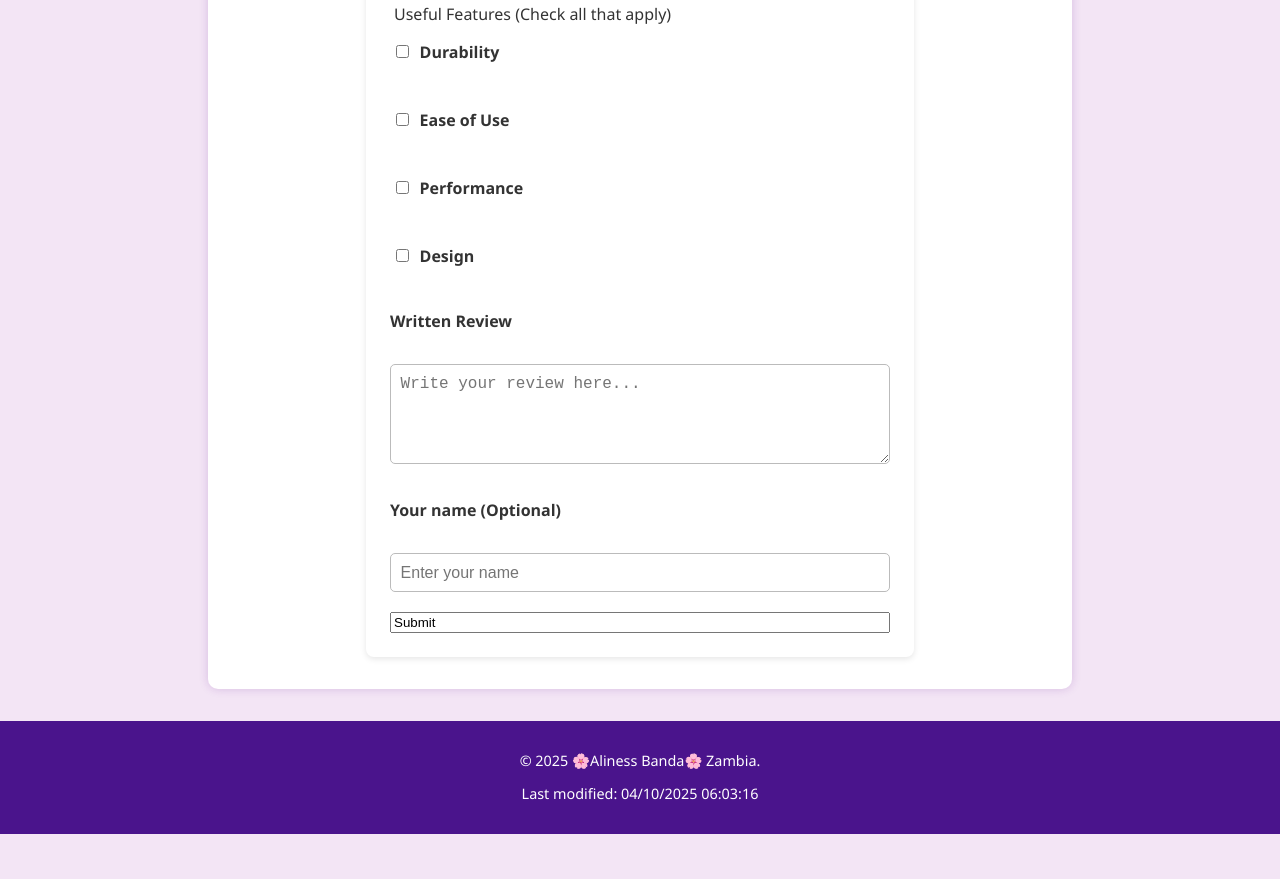
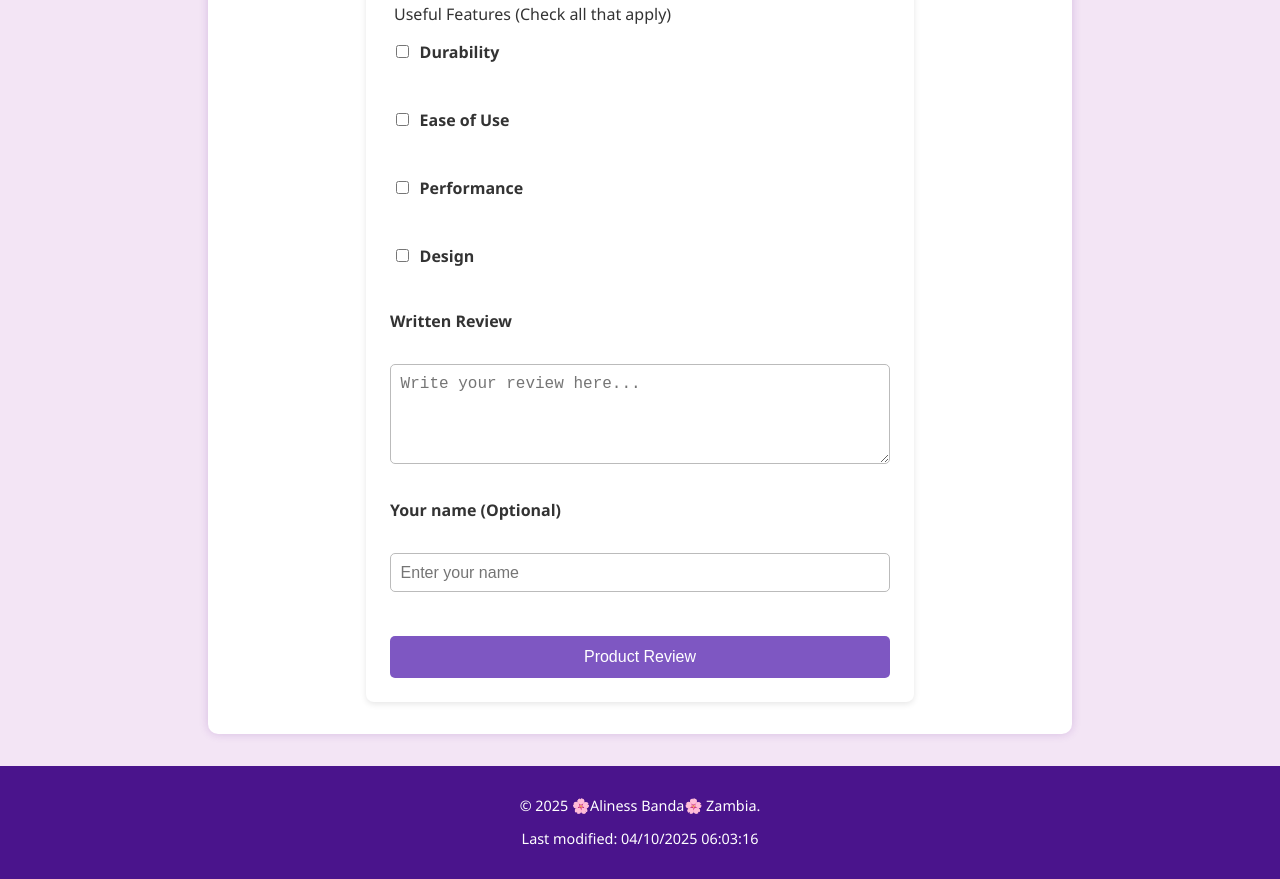
Before and after one commit to alinessbanda/wdd131, a plain HTML site: page form.html in a window 1280 px wide. Shown: the part 827-1706 px from the top of the page. Before the commit the page ends 1661 px from the top, so only its background shows below. Drawn offline with Linux system fonts and the light colour scheme.

Commit message:
cleared the value error again

```diff
--- a/form.html
+++ b/form.html
@@ -55,7 +55,7 @@
             <label for="username">Your name (Optional)</label>
             <input type="text" id="username" name="username" placeholder="Enter your name" autocomplete="name">
 
-            <input type="submit button" value="Submit">
+            <input type="submit" value="Product Review">
         </form>
 
     </main>
```
